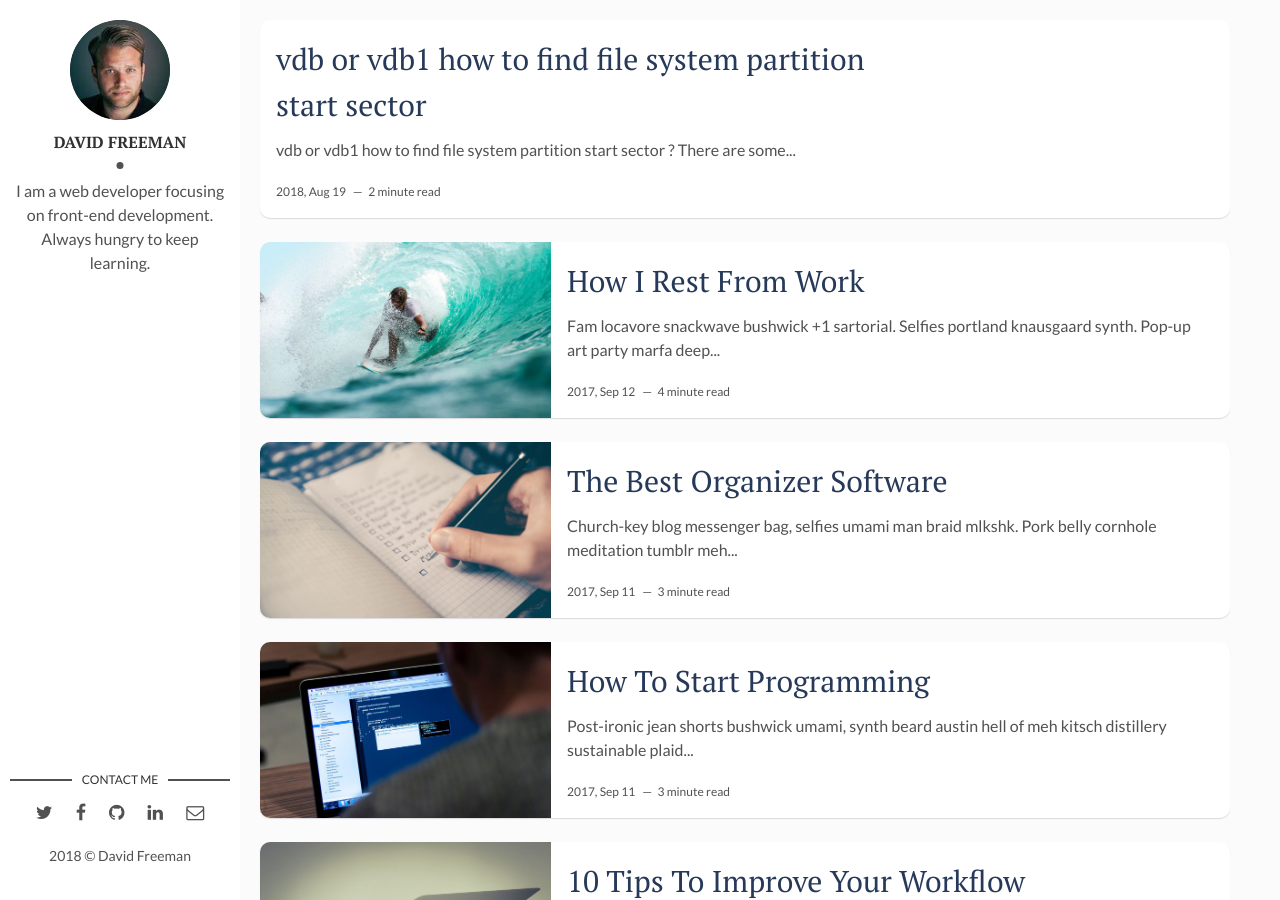
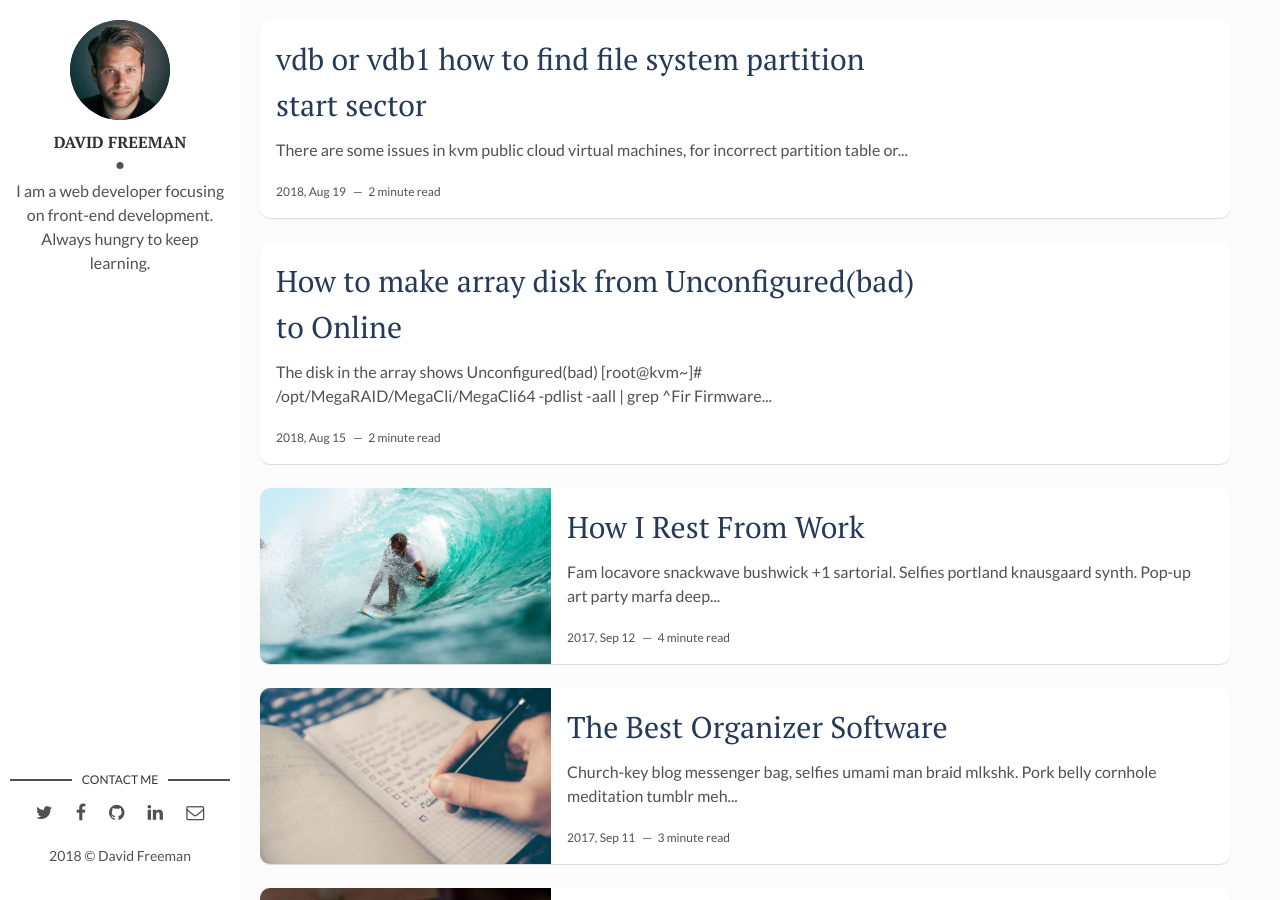
Before and after one commit to changliwei/changliwei.github.io, a Jekyll site: the page built from index.html, in a window 1280 px wide and 900 px high. Built offline with Jekyll 4.4.1, drawn with Linux system fonts in a browser that asks for light colours; the list of posts is cut into pages by our own code; some of the changed lines change nothing that is shown.

Commit message:
add 0815 posts
add 0815 posts

````diff
--- /dev/null
+++ b/_posts/2018-08-15-How-to-make-disk-from-Unconfiged(bad)-to-Online.markdown
@@ -0,0 +1,100 @@
+---
+layout: post
+title: How to make array disk from  Unconfigured(bad) to Online
+date: 2018-08-15 10:00:00.000000000 +08:00
+tags:  Unconfigured(bad)  Online
+---
+
+
+
+## The disk in the array shows Unconfigured(bad)
+```
+[root@kvm~]# /opt/MegaRAID/MegaCli/MegaCli64 -pdlist -aall  | grep ^Fir
+Firmware state: Online, Spun Up
+Firmware state: Online, Spun Up
+Firmware state: Online, Spun Up
+Firmware state: Unconfigured(bad)
+Firmware state: Online, Spun Up
+Firmware state: Online, Spun Up
+Firmware state: Online, Spun Up
+Firmware state: Online, Spun Up
+Firmware state: Online, Spun Up
+Firmware state: Online, Spun Up
+Firmware state: Online, Spun Up
+Firmware state: Online, Spun Up
+```
+## Make the disk from Unconfigured(bad) to  Unconfigured(good)
+```
+[root@kvm~]# /opt/MegaRAID/MegaCli/MegaCli64  -PDMakeGood -PhysDrv[8:3] -a0
+
+Adapter: 0: EnclId-8 SlotId-3 state changed to Unconfigured-Good.
+
+[root@kvm~]# /opt/MegaRAID/MegaCli/MegaCli64 -pdlist -aall  | grep ^Fir
+Firmware state: Online, Spun Up
+Firmware state: Online, Spun Up
+Firmware state: Online, Spun Up
+Firmware state: Unconfigured(good), Spun Up
+Firmware state: Online, Spun Up
+Firmware state: Online, Spun Up
+Firmware state: Online, Spun Up
+Firmware state: Online, Spun Up
+Firmware state: Online, Spun Up
+Firmware state: Online, Spun Up
+Firmware state: Online, Spun Up
+Firmware state: Online, Spun Up
+```
+## check foreign configuration and clear it
+```
+[root@kvm~]# /opt/MegaRAID/MegaCli/MegaCli64 -CfgForeign -Scan -a0
+
+There are 1 foreign configuration(s) on controller 0.
+
+Exit Code: 0x00
+
+[root@kvm~]# /opt/MegaRAID/MegaCli/MegaCli64 -CfgForeign -Clear -a0
+
+Foreign configuration 0 is cleared on controller 0.
+
+Exit Code: 0x00
+
+[root@kvm~]# /opt/MegaRAID/MegaCli/MegaCli64  -pdlist -aall | grep ^Fir
+Firmware state: Online, Spun Up
+Firmware state: Online, Spun Up
+Firmware state: Online, Spun Up
+Firmware state: Unconfigured(good), Spun Up
+Firmware state: Online, Spun Up
+Firmware state: Online, Spun Up
+Firmware state: Online, Spun Up
+Firmware state: Online, Spun Up
+Firmware state: Online, Spun Up
+Firmware state: Online, Spun Up
+Firmware state: Online, Spun Up
+Firmware state: Online, Spun Up
+```
+## Set the disk to hot spares and will start rebuild
+```
+[root@kvm~]# /opt/MegaRAID/MegaCli/MegaCli64  -PDHSP -Set  -PhysDrv[8:3] -a0
+
+Adapter: 0: Set Physical Drive at EnclId-8 SlotId-3 as Hot Spare Success.
+
+Exit Code: 0x00
+[root@kvm~]# /opt/MegaRAID/MegaCli/MegaCli64 -pdlist -aall  | grep ^Fir
+Firmware state: Online, Spun Up
+Firmware state: Online, Spun Up
+Firmware state: Online, Spun Up
+Firmware state: Rebuild
+Firmware state: Online, Spun Up
+Firmware state: Online, Spun Up
+Firmware state: Online, Spun Up
+Firmware state: Online, Spun Up
+Firmware state: Online, Spun Up
+Firmware state: Online, Spun Up
+Firmware state: Online, Spun Up
+Firmware state: Online, Spun Up
+
+[root@kvm ~]# /opt/MegaRAID/MegaCli/MegaCli64 -PDRbld -ShowProg -PhysDrv[8:3] -a0
+
+Rebuild Progress on Device at Enclosure 8, Slot 3 Completed 7% in 0 Minutes.
+
+Exit Code: 0x00
+```
--- a/_posts/2018-08-19-vdb-or-vdb1-how-to-find-ext3-filesystem-partion-start-sector.markdown
+++ b/_posts/2018-08-19-vdb-or-vdb1-how-to-find-ext3-filesystem-partion-start-sector.markdown
@@ -6,7 +6,7 @@ tags: partition start sector
 ---
 
 
-# vdb or vdb1 how to find file system partition start sector ?
+
 
 There are some issues in kvm public cloud virtual machines, for incorrect partition table or file system corruption, which leads to the disk can not be mounted or the host will be not booted and entered into rescue model.  The root case is always misconfiguration of fstab,  bewildered with vdb or vdb1。 This article will give a general method to solve it.
 
@@ -54,7 +54,7 @@ sector = 512 bytes
 
 **For the special case of block group 0**, the first 1024 bytes are unused, to allow for the installation of x86 boot sectors and other oddities. The superblock will start at offset 1024 bytes, whichever block that happens to be (usually 0). However, if for some reason the block size = 1024, then block 0 is marked in use and the superblock goes in block 1.** For all other block groups, there is no padding.**
 '''
-通过这句话可以，市面上或者网络上的磁盘数据结构都忽略了第0个group的前1024B，预留这里也懒得重新绘图了。
+通过这句话可以，市面上或者网络上的磁盘数据结构都忽略了第0个group的前1024B预留,这里也懒得重新绘图了。
 
 ## 超级块数据结构
 Total size is 1024 bytes. 很长自行查看，这里关注特征码，magic相对Magic signature位置。
````
